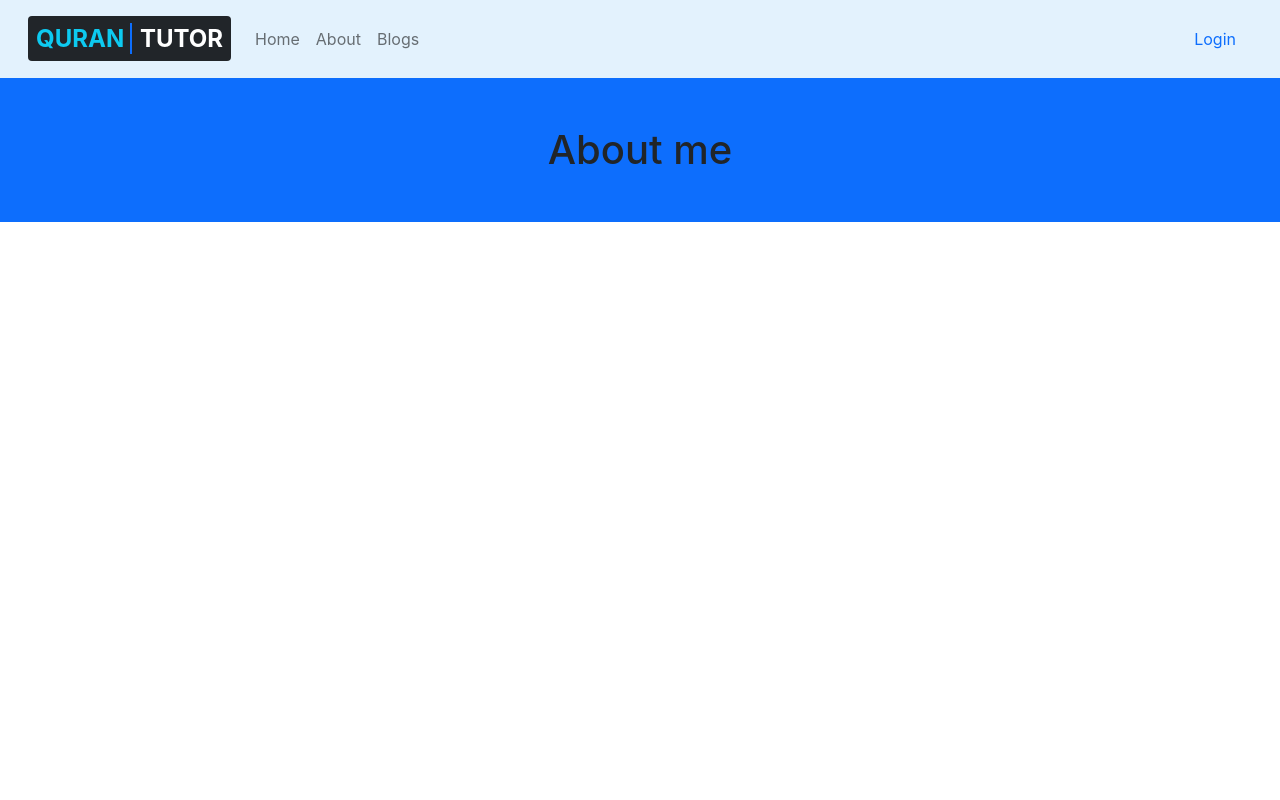
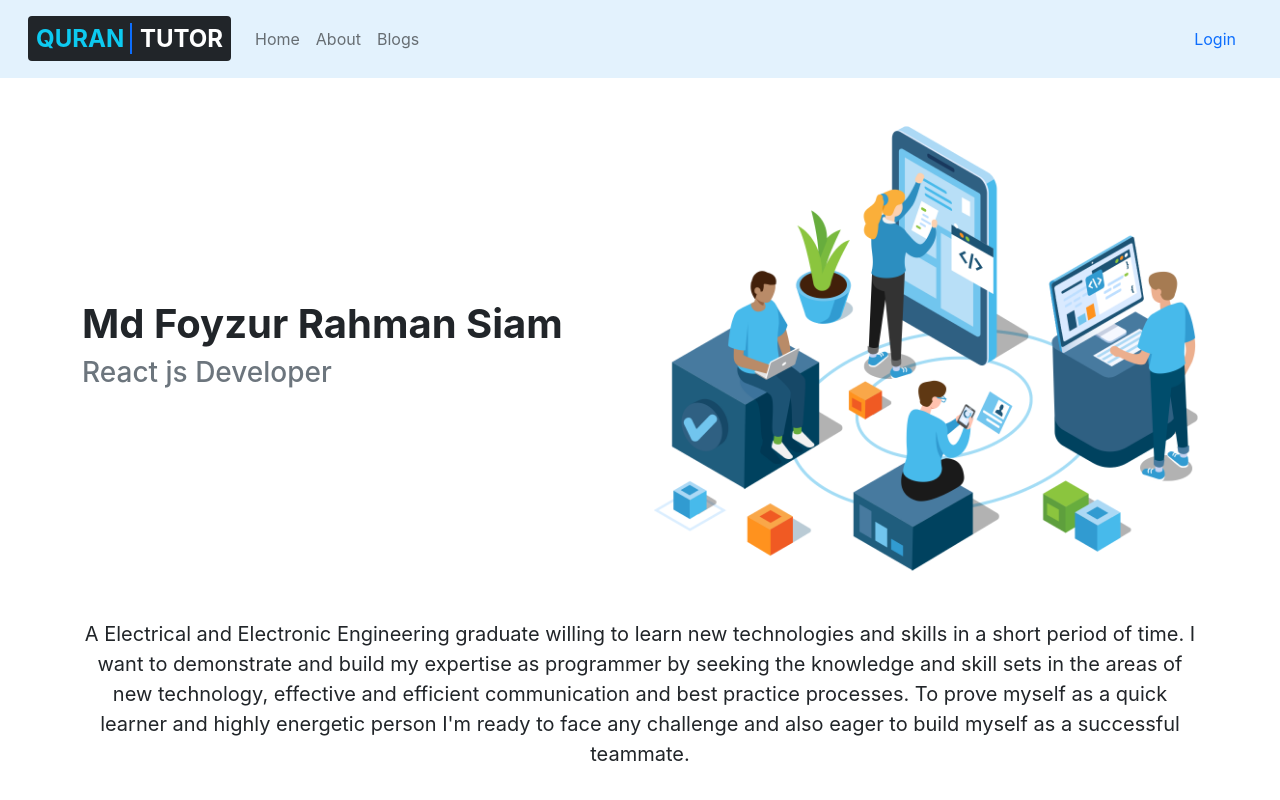
Before and after one commit to frsiam/Quran-tutor-web-application, a React (Create React App) app: page /about in a window 1280 px wide. Shown: the top 800 px of the page. Built offline with nearby package versions, Linux system fonts and the light colour scheme; no server answers.

Commit message:
about me page done

```diff
--- a/src/pages/About/About.js
+++ b/src/pages/About/About.js
@@ -1,9 +1,23 @@
 import React from 'react';
+import banner from '../../images/others/bannerImg.png';
 
 const About = () => {
     return (
-        <div className='position-relative min-vh-100'>
-            <h1 className='text-center bg-primary py-5'>About me</h1>
+        <div className='container my-5 position-relative min-vh-100'>
+            <div className='hero-area row'>
+                <div className="col-12 col-md-6 d-flex align-items-center">
+                    <div>
+                        <h1 className='fw-bold'>Md Foyzur Rahman Siam</h1>
+                        <h3 className='text-secondary'>React js Developer</h3>
+                    </div>
+                </div>
+                <div className="col-12 col-md-6">
+                    <img src={banner} className='img-fluid' alt="" />
+                </div>
+            </div>
+            <div className='mt-5'>
+                <p className='fs-5 text-center'>A Electrical and Electronic Engineering graduate willing to learn new technologies and skills in a short period of time. I want to demonstrate and build my expertise as programmer by seeking the knowledge and skill sets in the areas of new technology, effective and efficient communication and best practice processes. To prove myself as a quick learner and highly energetic person I'm ready to face any challenge and also eager to build myself as a successful teammate.</p>
+            </div>
         </div>
     );
 };
--- a/src/pages/CheckOut/CheckOut.js
+++ b/src/pages/CheckOut/CheckOut.js
@@ -6,17 +6,26 @@ import useServices from '../hooks/useServices';
 import Loading from '../Shared/Loading/Loading';
 
 const CheckOut = () => {
-    const [user,loading] = useAuthState(auth)
+    const [user, loading] = useAuthState(auth)
     const { serviceId } = useParams()
     const allData = useServices()
     const singleData = allData?.find(x => x.id === parseInt(serviceId))
     // if(!user){
     //     return <Loading/>
     // }
+    const {name, img, benifits} = singleData;
     return (
-        <div className='position-relative min-vh-100'>
-            <h3>Here checkout our services of id is {serviceId}</h3>
-            <h4>Name of Course: {singleData.name}</h4>
+        <div className='container my-5 position-relative min-vh-100'>
+            <div className="card">
+                <div className="bg-image hover-overlay ripple" data-mdb-ripple-color="light">
+                    <img width={'100%'} style={{height:'400px'}} src={img[1]} className="img-fluid" />
+                </div>
+                <div className="card-body">
+                    <h5 className="card-title">Card title</h5>
+                    <p className="card-text">Some quick example text to build on the card title and make up the bulk of the card's content.</p>
+                    <a href="#!" className="btn btn-primary">Button</a>
+                </div>
+            </div>
         </div>
     );
 };
```
Also changed, not shown: src/images/others/bannerImg.png (added).
